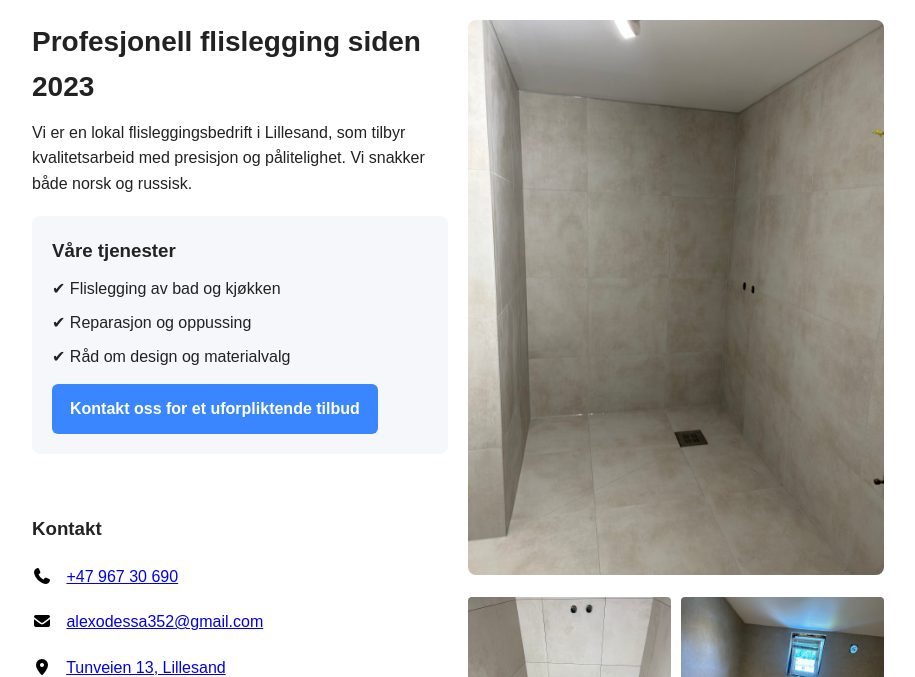
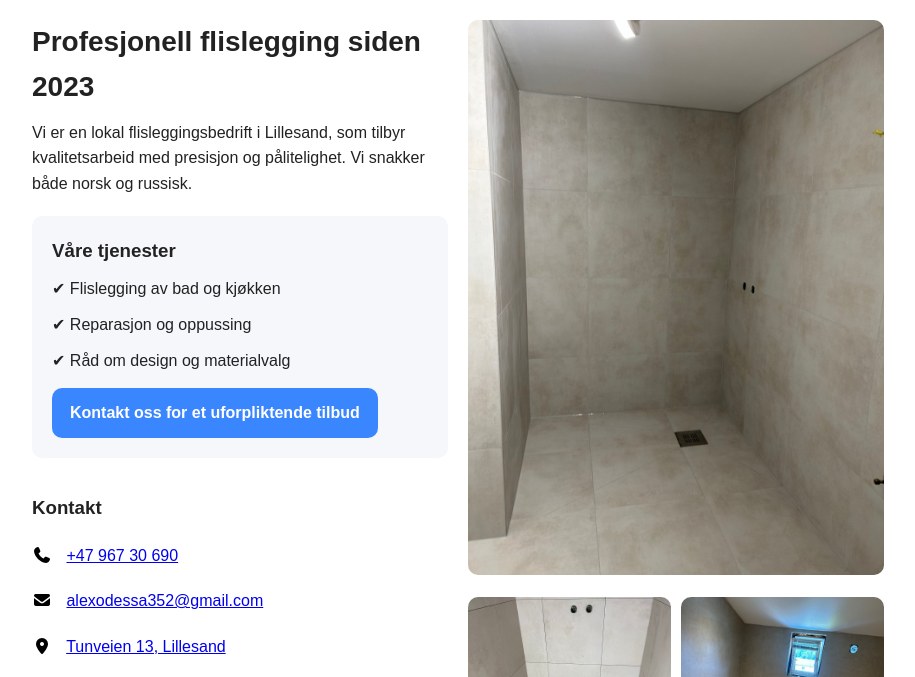
Before and after one commit to Olgerd82/website, a plain HTML site: page index.html in a window 1280 px wide. Shown: the part 171-848 px from the top of the page, without its empty margins (182-1097 px from the left). Drawn offline with Linux system fonts and the light colour scheme.

Commit message:
Mobile v2

```diff
--- a/css/style.css
+++ b/css/style.css
@@ -92,7 +92,7 @@ body {
 .services-box {
   background-color: #f5f7fa;
   padding: 20px;
-  border-radius: 8px;
+  border-radius: 10px;
 }
 
 .services-box h3 {
@@ -105,7 +105,7 @@ body {
 }
 
 .services-box li {
-  margin-bottom: 8px;
+  margin-bottom: 10px;
 }
 
 .cta-button {
@@ -114,7 +114,7 @@ body {
   background-color: #3a86ff;
   color: white;
   text-decoration: none;
-  border-radius: 6px;
+  border-radius: 10px;
   font-weight: bold;
 }
 
@@ -127,7 +127,7 @@ body {
 
 .main-img {
   width: 100%;
-  border-radius: 8px;
+  border-radius: 10px;
   margin-bottom: 15px;
 }
 
@@ -139,12 +139,12 @@ body {
 
 .gallery-grid img {
   width: 100%;
-  border-radius: 4px;
+  border-radius: 10px;
 }
 
 /* Contact */
 .contact {
-  margin-top: 40px;
+  margin-top: 15px;
   padding: 20px 0;
 }
 
```
